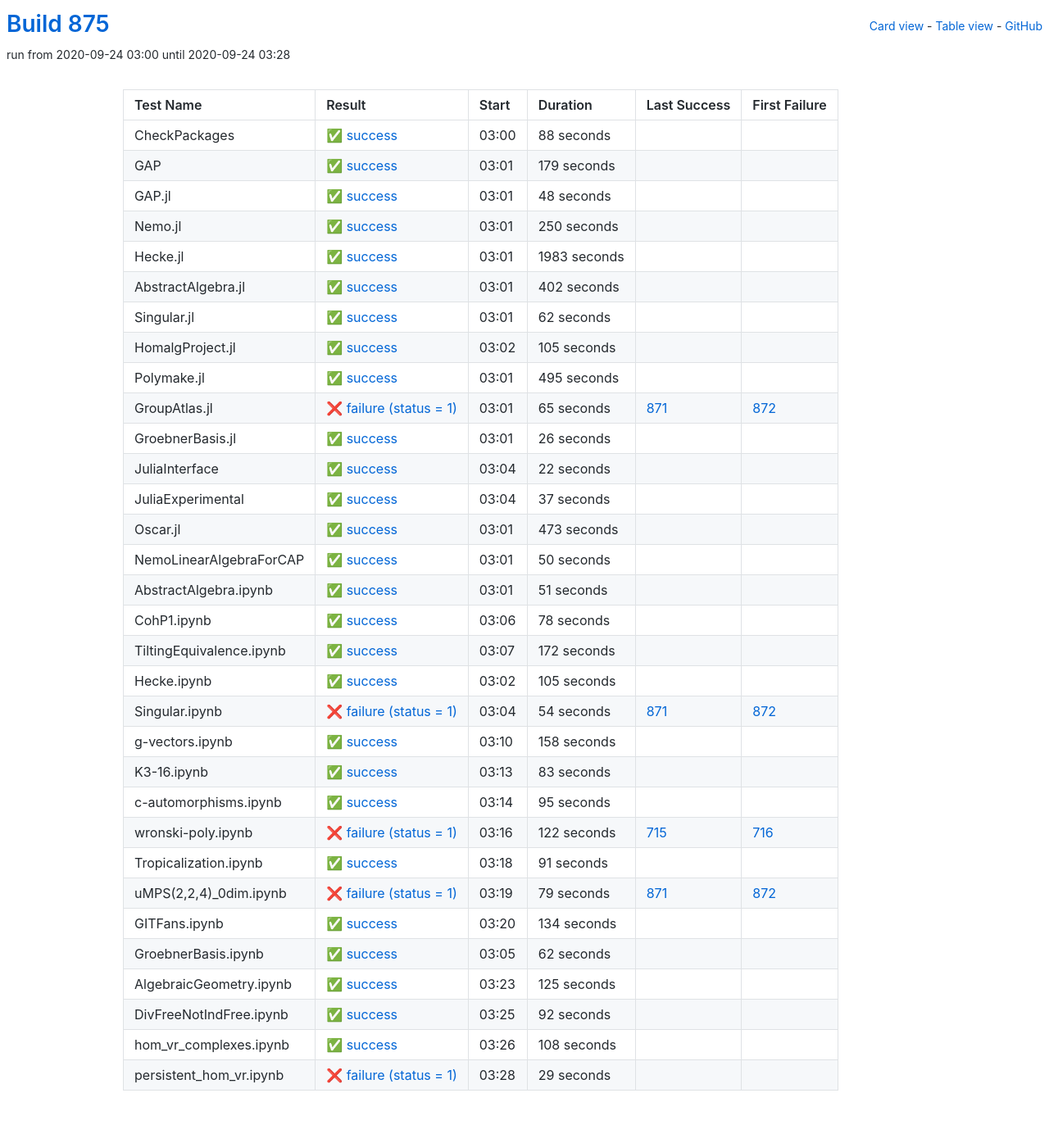
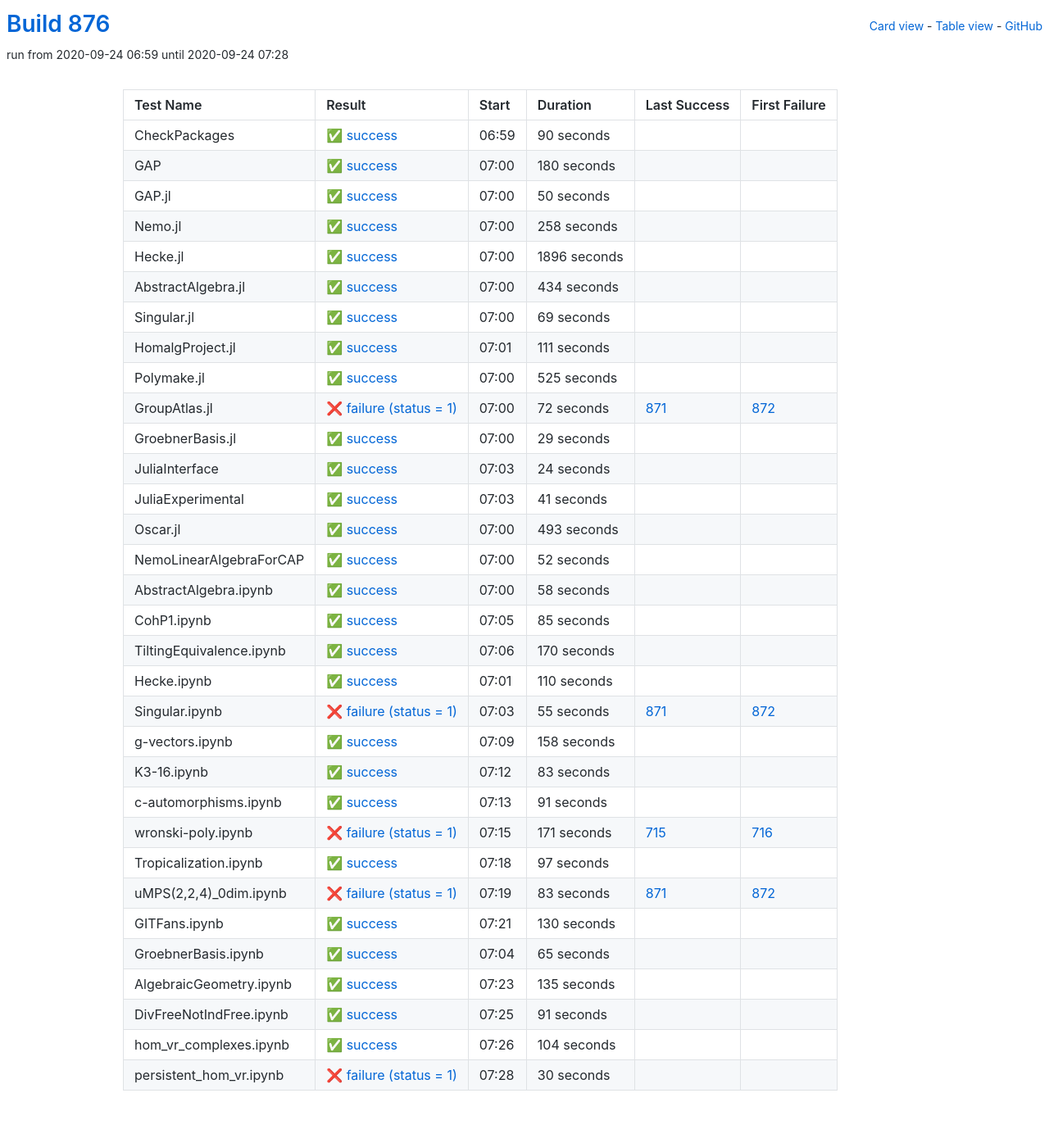
Before and after one commit to oscar-system/oscar-ci-status-stable, a Jekyll site: the page built from table.html, in a window 1280 px wide. Shown: the whole page at 82% size. Built offline with Jekyll 4.4.1, drawn with Linux system fonts in a browser that asks for light colours.

Commit message:
Build #876

```diff
--- a/_data/ci.yml
+++ b/_data/ci.yml
@@ -1,6 +1,6 @@
 ---
-build: 875
-build_url: https://oscarci.mathematik.uni-kl.de/job/oscar-stable/875/
+build: 876
+build_url: https://oscarci.mathematik.uni-kl.de/job/oscar-stable/876/
 job: oscar-stable
 organization: oscar-system
 repo: oscar-ci-status-stable
@@ -8,176 +8,32 @@ repourl: https://github.com/oscar-system/oscar-ci-status-stable
 tests:
 - name: CheckPackages
   id: checkpackages
-  log: https://oscarci.mathematik.uni-kl.de/job/oscar-stable/875/artifact/logs/build-875/CheckPackages.log
-  start: 2020-09-24 03:00
+  log: https://oscarci.mathematik.uni-kl.de/job/oscar-stable/876/artifact/logs/build-876/CheckPackages.log
+  start: 2020-09-24 06:59
   success: true
   exitcode: 0
   status: success
-  duration: 88
+  duration: 90
   last_success: false
   last_success_url:
   first_failure: false
   first_failure_url:
 - name: GAP
   id: gap
-  log: https://oscarci.mathematik.uni-kl.de/job/oscar-stable/875/artifact/logs/build-875/GAP.log
-  start: 2020-09-24 03:01
+  log: https://oscarci.mathematik.uni-kl.de/job/oscar-stable/876/artifact/logs/build-876/GAP.log
+  start: 2020-09-24 07:00
   success: true
   exitcode: 0
   status: success
-  duration: 179
+  duration: 180
   last_success: false
   last_success_url:
   first_failure: false
   first_failure_url:
 - name: GAP.jl
   id: gap-jl
-  log: https://oscarci.mathematik.uni-kl.de/job/oscar-stable/875/artifact/logs/build-875/GAP.jl.log
-  start: 2020-09-24 03:01
-  success: true
-  exitcode: 0
-  status: success
-  duration: 48
-  last_success: false
-  last_success_url:
-  first_failure: false
-  first_failure_url:
-- name: Nemo.jl
-  id: nemo-jl
-  log: https://oscarci.mathematik.uni-kl.de/job/oscar-stable/875/artifact/logs/build-875/Nemo.jl.log
-  start: 2020-09-24 03:01
-  success: true
-  exitcode: 0
-  status: success
-  duration: 250
-  last_success: false
-  last_success_url:
-  first_failure: false
-  first_failure_url:
-- name: Hecke.jl
-  id: hecke-jl
-  log: https://oscarci.mathematik.uni-kl.de/job/oscar-stable/875/artifact/logs/build-875/Hecke.jl.log
-  start: 2020-09-24 03:01
-  success: true
-  exitcode: 0
-  status: success
-  duration: 1983
-  last_success: false
-  last_success_url:
-  first_failure: false
-  first_failure_url:
-- name: AbstractAlgebra.jl
-  id: abstractalgebra-jl
-  log: https://oscarci.mathematik.uni-kl.de/job/oscar-stable/875/artifact/logs/build-875/AbstractAlgebra.jl.log
-  start: 2020-09-24 03:01
-  success: true
-  exitcode: 0
-  status: success
-  duration: 402
-  last_success: false
-  last_success_url:
-  first_failure: false
-  first_failure_url:
-- name: Singular.jl
-  id: singular-jl
-  log: https://oscarci.mathematik.uni-kl.de/job/oscar-stable/875/artifact/logs/build-875/Singular.jl.log
-  start: 2020-09-24 03:01
-  success: true
-  exitcode: 0
-  status: success
-  duration: 62
-  last_success: false
-  last_success_url:
-  first_failure: false
-  first_failure_url:
-- name: HomalgProject.jl
-  id: homalgproject-jl
-  log: https://oscarci.mathematik.uni-kl.de/job/oscar-stable/875/artifact/logs/build-875/HomalgProject.jl.log
-  start: 2020-09-24 03:02
-  success: true
-  exitcode: 0
-  status: success
-  duration: 105
-  last_success: false
-  last_success_url:
-  first_failure: false
-  first_failure_url:
-- name: Polymake.jl
-  id: polymake-jl
-  log: https://oscarci.mathematik.uni-kl.de/job/oscar-stable/875/artifact/logs/build-875/Polymake.jl.log
-  start: 2020-09-24 03:01
-  success: true
-  exitcode: 0
-  status: success
-  duration: 495
-  last_success: false
-  last_success_url:
-  first_failure: false
-  first_failure_url:
-- name: GroupAtlas.jl
-  id: groupatlas-jl
-  log: https://oscarci.mathematik.uni-kl.de/job/oscar-stable/875/artifact/logs/build-875/GroupAtlas.jl.log
-  start: 2020-09-24 03:01
-  success: false
-  exitcode: 1
-  status: failure
-  duration: 65
-  last_success: 871
-  last_success_url: https://oscarci.mathematik.uni-kl.de/job/oscar-stable/871/
-  first_failure: 872
-  first_failure_url: https://oscarci.mathematik.uni-kl.de/job/oscar-stable/872/
-- name: GroebnerBasis.jl
-  id: groebnerbasis-jl
-  log: https://oscarci.mathematik.uni-kl.de/job/oscar-stable/875/artifact/logs/build-875/GroebnerBasis.jl.log
-  start: 2020-09-24 03:01
-  success: true
-  exitcode: 0
-  status: success
-  duration: 26
-  last_success: false
-  last_success_url:
-  first_failure: false
-  first_failure_url:
-- name: JuliaInterface
-  id: juliainterface
-  log: https://oscarci.mathematik.uni-kl.de/job/oscar-stable/875/artifact/logs/build-875/JuliaInterface.log
-  start: 2020-09-24 03:04
-  success: true
-  exitcode: 0
-  status: success
-  duration: 22
-  last_success: false
-  last_success_url:
-  first_failure: false
-  first_failure_url:
-- name: JuliaExperimental
-  id: juliaexperimental
-  log: https://oscarci.mathematik.uni-kl.de/job/oscar-stable/875/artifact/logs/build-875/JuliaExperimental.log
-  start: 2020-09-24 03:04
-  success: true
-  exitcode: 0
-  status: success
-  duration: 37
-  last_success: false
-  last_success_url:
-  first_failure: false
-  first_failure_url:
-- name: Oscar.jl
-  id: oscar-jl
-  log: https://oscarci.mathematik.uni-kl.de/job/oscar-stable/875/artifact/logs/build-875/Oscar.jl.log
-  start: 2020-09-24 03:01
-  success: true
-  exitcode: 0
-  status: success
-  duration: 473
-  last_success: false
-  last_success_url:
-  first_failure: false
-  first_failure_url:
-- name: NemoLinearAlgebraForCAP
-  id: nemolinearalgebraforcap
-  log: https://oscarci.mathematik.uni-kl.de/job/oscar-stable/875/artifact/logs/build-875/NemoLinearAlgebraForCAP.log
-  start: 2020-09-24 03:01
+  log: https://oscarci.mathematik.uni-kl.de/job/oscar-stable/876/artifact/logs/build-876/GAP.jl.log
+  start: 2020-09-24 07:00
   success: true
   exitcode: 0
   status: success
@@ -186,70 +42,214 @@ tests:
   last_success_url:
   first_failure: false
   first_failure_url:
-- name: AbstractAlgebra.ipynb
-  id: abstractalgebra-ipynb
-  log: https://oscarci.mathematik.uni-kl.de/job/oscar-stable/875/artifact/logs/build-875/AbstractAlgebra.ipynb.log
-  start: 2020-09-24 03:01
+- name: Nemo.jl
+  id: nemo-jl
+  log: https://oscarci.mathematik.uni-kl.de/job/oscar-stable/876/artifact/logs/build-876/Nemo.jl.log
+  start: 2020-09-24 07:00
   success: true
   exitcode: 0
   status: success
-  duration: 51
+  duration: 258
+  last_success: false
+  last_success_url:
+  first_failure: false
+  first_failure_url:
+- name: Hecke.jl
+  id: hecke-jl
+  log: https://oscarci.mathematik.uni-kl.de/job/oscar-stable/876/artifact/logs/build-876/Hecke.jl.log
+  start: 2020-09-24 07:00
+  success: true
+  exitcode: 0
+  status: success
+  duration: 1896
+  last_success: false
+  last_success_url:
+  first_failure: false
+  first_failure_url:
+- name: AbstractAlgebra.jl
+  id: abstractalgebra-jl
+  log: https://oscarci.mathematik.uni-kl.de/job/oscar-stable/876/artifact/logs/build-876/AbstractAlgebra.jl.log
+  start: 2020-09-24 07:00
+  success: true
+  exitcode: 0
+  status: success
+  duration: 434
+  last_success: false
+  last_success_url:
+  first_failure: false
+  first_failure_url:
+- name: Singular.jl
+  id: singular-jl
+  log: https://oscarci.mathematik.uni-kl.de/job/oscar-stable/876/artifact/logs/build-876/Singular.jl.log
+  start: 2020-09-24 07:00
+  success: true
+  exitcode: 0
+  status: success
+  duration: 69
+  last_success: false
+  last_success_url:
+  first_failure: false
+  first_failure_url:
+- name: HomalgProject.jl
+  id: homalgproject-jl
+  log: https://oscarci.mathematik.uni-kl.de/job/oscar-stable/876/artifact/logs/build-876/HomalgProject.jl.log
+  start: 2020-09-24 07:01
+  success: true
+  exitcode: 0
+  status: success
+  duration: 111
+  last_success: false
+  last_success_url:
+  first_failure: false
+  first_failure_url:
+- name: Polymake.jl
+  id: polymake-jl
+  log: https://oscarci.mathematik.uni-kl.de/job/oscar-stable/876/artifact/logs/build-876/Polymake.jl.log
+  start: 2020-09-24 07:00
+  success: true
+  exitcode: 0
+  status: success
+  duration: 525
+  last_success: false
+  last_success_url:
+  first_failure: false
+  first_failure_url:
+- name: GroupAtlas.jl
+  id: groupatlas-jl
+  log: https://oscarci.mathematik.uni-kl.de/job/oscar-stable/876/artifact/logs/build-876/GroupAtlas.jl.log
+  start: 2020-09-24 07:00
+  success: false
+  exitcode: 1
+  status: failure
+  duration: 72
+  last_success: 871
+  last_success_url: https://oscarci.mathematik.uni-kl.de/job/oscar-stable/871/
+  first_failure: 872
+  first_failure_url: https://oscarci.mathematik.uni-kl.de/job/oscar-stable/872/
+- name: GroebnerBasis.jl
+  id: groebnerbasis-jl
+  log: https://oscarci.mathematik.uni-kl.de/job/oscar-stable/876/artifact/logs/build-876/GroebnerBasis.jl.log
+  start: 2020-09-24 07:00
+  success: true
+  exitcode: 0
+  status: success
+  duration: 29
+  last_success: false
+  last_success_url:
+  first_failure: false
+  first_failure_url:
+- name: JuliaInterface
+  id: juliainterface
+  log: https://oscarci.mathematik.uni-kl.de/job/oscar-stable/876/artifact/logs/build-876/JuliaInterface.log
+  start: 2020-09-24 07:03
+  success: true
+  exitcode: 0
+  status: success
+  duration: 24
+  last_success: false
+  last_success_url:
+  first_failure: false
+  first_failure_url:
+- name: JuliaExperimental
+  id: juliaexperimental
+  log: https://oscarci.mathematik.uni-kl.de/job/oscar-stable/876/artifact/logs/build-876/JuliaExperimental.log
+  start: 2020-09-24 07:03
+  success: true
+  exitcode: 0
+  status: success
+  duration: 41
+  last_success: false
+  last_success_url:
+  first_failure: false
+  first_failure_url:
+- name: Oscar.jl
+  id: oscar-jl
+  log: https://oscarci.mathematik.uni-kl.de/job/oscar-stable/876/artifact/logs/build-876/Oscar.jl.log
+  start: 2020-09-24 07:00
+  success: true
+  exitcode: 0
+  status: success
+  duration: 493
+  last_success: false
+  last_success_url:
+  first_failure: false
+  first_failure_url:
+- name: NemoLinearAlgebraForCAP
+  id: nemolinearalgebraforcap
+  log: https://oscarci.mathematik.uni-kl.de/job/oscar-stable/876/artifact/logs/build-876/NemoLinearAlgebraForCAP.log
+  start: 2020-09-24 07:00
+  success: true
+  exitcode: 0
+  status: success
+  duration: 52
+  last_success: false
+  last_success_url:
+  first_failure: false
+  first_failure_url:
+- name: AbstractAlgebra.ipynb
+  id: abstractalgebra-ipynb
+  log: https://oscarci.mathematik.uni-kl.de/job/oscar-stable/876/artifact/logs/build-876/AbstractAlgebra.ipynb.log
+  start: 2020-09-24 07:00
+  success: true
+  exitcode: 0
+  status: success
+  duration: 58
   last_success: false
   last_success_url:
   first_failure: false
   first_failure_url:
 - name: CohP1.ipynb
   id: cohp1-ipynb
-  log: https://oscarci.mathematik.uni-kl.de/job/oscar-stable/875/artifact/logs/build-875/CohP1.ipynb.log
-  start: 2020-09-24 03:06
+  log: https://oscarci.mathematik.uni-kl.de/job/oscar-stable/876/artifact/logs/build-876/CohP1.ipynb.log
+  start: 2020-09-24 07:05
   success: true
   exitcode: 0
   status: success
-  duration: 78
+  duration: 85
   last_success: false
   last_success_url:
   first_failure: false
   first_failure_url:
 - name: TiltingEquivalence.ipynb
   id: tiltingequivalence-ipynb
-  log: https://oscarci.mathematik.uni-kl.de/job/oscar-stable/875/artifact/logs/build-875/TiltingEquivalence.ipynb.log
-  start: 2020-09-24 03:07
+  log: https://oscarci.mathematik.uni-kl.de/job/oscar-stable/876/artifact/logs/build-876/TiltingEquivalence.ipynb.log
+  start: 2020-09-24 07:06
   success: true
   exitcode: 0
   status: success
-  duration: 172
+  duration: 170
   last_success: false
   last_success_url:
   first_failure: false
   first_failure_url:
 - name: Hecke.ipynb
   id: hecke-ipynb
-  log: https://oscarci.mathematik.uni-kl.de/job/oscar-stable/875/artifact/logs/build-875/Hecke.ipynb.log
-  start: 2020-09-24 03:02
+  log: https://oscarci.mathematik.uni-kl.de/job/oscar-stable/876/artifact/logs/build-876/Hecke.ipynb.log
+  start: 2020-09-24 07:01
   success: true
   exitcode: 0
   status: success
-  duration: 105
+  duration: 110
   last_success: false
   last_success_url:
   first_failure: false
   first_failure_url:
 - name: Singular.ipynb
   id: singular-ipynb
-  log: https://oscarci.mathematik.uni-kl.de/job/oscar-stable/875/artifact/logs/build-875/Singular.ipynb.log
-  start: 2020-09-24 03:04
+  log: https://oscarci.mathematik.uni-kl.de/job/oscar-stable/876/artifact/logs/build-876/Singular.ipynb.log
+  start: 2020-09-24 07:03
   success: false
   exitcode: 1
   status: failure
-  duration: 54
+  duration: 55
   last_success: 871
   last_success_url: https://oscarci.mathematik.uni-kl.de/job/oscar-stable/871/
   first_failure: 872
   first_failure_url: https://oscarci.mathematik.uni-kl.de/job/oscar-stable/872/
 - name: g-vectors.ipynb
   id: g-vectors-ipynb
-  log: https://oscarci.mathematik.uni-kl.de/job/oscar-stable/875/artifact/logs/build-875/g-vectors.ipynb.log
-  start: 2020-09-24 03:10
+  log: https://oscarci.mathematik.uni-kl.de/job/oscar-stable/876/artifact/logs/build-876/g-vectors.ipynb.log
+  start: 2020-09-24 07:09
   success: true
   exitcode: 0
   status: success
@@ -260,8 +260,8 @@ tests:
   first_failure_url:
 - name: K3-16.ipynb
   id: k3-16-ipynb
-  log: https://oscarci.mathematik.uni-kl.de/job/oscar-stable/875/artifact/logs/build-875/K3-16.ipynb.log
-  start: 2020-09-24 03:13
+  log: https://oscarci.mathematik.uni-kl.de/job/oscar-stable/876/artifact/logs/build-876/K3-16.ipynb.log
+  start: 2020-09-24 07:12
   success: true
   exitcode: 0
   status: success
@@ -272,32 +272,8 @@ tests:
   first_failure_url:
 - name: c-automorphisms.ipynb
   id: c-automorphisms-ipynb
-  log: https://oscarci.mathematik.uni-kl.de/job/oscar-stable/875/artifact/logs/build-875/c-automorphisms.ipynb.log
-  start: 2020-09-24 03:14
-  success: true
-  exitcode: 0
-  status: success
-  duration: 95
-  last_success: false
-  last_success_url:
-  first_failure: false
-  first_failure_url:
-- name: wronski-poly.ipynb
-  id: wronski-poly-ipynb
-  log: https://oscarci.mathematik.uni-kl.de/job/oscar-stable/875/artifact/logs/build-875/wronski-poly.ipynb.log
-  start: 2020-09-24 03:16
-  success: false
-  exitcode: 1
-  status: failure
-  duration: 122
-  last_success: 715
-  last_success_url: https://oscarci.mathematik.uni-kl.de/job/oscar-stable/715/
-  first_failure: 716
-  first_failure_url: https://oscarci.mathematik.uni-kl.de/job/oscar-stable/716/
-- name: Tropicalization.ipynb
-  id: tropicalization-ipynb
-  log: https://oscarci.mathematik.uni-kl.de/job/oscar-stable/875/artifact/logs/build-875/Tropicalization.ipynb.log
-  start: 2020-09-24 03:18
+  log: https://oscarci.mathematik.uni-kl.de/job/oscar-stable/876/artifact/logs/build-876/c-automorphisms.ipynb.log
+  start: 2020-09-24 07:13
   success: true
   exitcode: 0
   status: success
@@ -306,86 +282,110 @@ tests:
   last_success_url:
   first_failure: false
   first_failure_url:
-- name: uMPS(2,2,4)_0dim.ipynb
-  id: umps-2-2-4-0dim-ipynb
-  log: https://oscarci.mathematik.uni-kl.de/job/oscar-stable/875/artifact/logs/build-875/uMPS-2-2-4-_0dim.ipynb.log
-  start: 2020-09-24 03:19
+- name: wronski-poly.ipynb
+  id: wronski-poly-ipynb
+  log: https://oscarci.mathematik.uni-kl.de/job/oscar-stable/876/artifact/logs/build-876/wronski-poly.ipynb.log
+  start: 2020-09-24 07:15
   success: false
   exitcode: 1
   status: failure
-  duration: 79
+  duration: 171
+  last_success: 715
+  last_success_url: https://oscarci.mathematik.uni-kl.de/job/oscar-stable/715/
+  first_failure: 716
+  first_failure_url: https://oscarci.mathematik.uni-kl.de/job/oscar-stable/716/
+- name: Tropicalization.ipynb
+  id: tropicalization-ipynb
+  log: https://oscarci.mathematik.uni-kl.de/job/oscar-stable/876/artifact/logs/build-876/Tropicalization.ipynb.log
+  start: 2020-09-24 07:18
+  success: true
+  exitcode: 0
+  status: success
+  duration: 97
+  last_success: false
+  last_success_url:
+  first_failure: false
+  first_failure_url:
+- name: uMPS(2,2,4)_0dim.ipynb
+  id: umps-2-2-4-0dim-ipynb
+  log: https://oscarci.mathematik.uni-kl.de/job/oscar-stable/876/artifact/logs/build-876/uMPS-2-2-4-_0dim.ipynb.log
+  start: 2020-09-24 07:19
+  success: false
+  exitcode: 1
+  status: failure
+  duration: 83
   last_success: 871
   last_success_url: https://oscarci.mathematik.uni-kl.de/job/oscar-stable/871/
   first_failure: 872
   first_failure_url: https://oscarci.mathematik.uni-kl.de/job/oscar-stable/872/
 - name: GITFans.ipynb
   id: gitfans-ipynb
-  log: https://oscarci.mathematik.uni-kl.de/job/oscar-stable/875/artifact/logs/build-875/GITFans.ipynb.log
-  start: 2020-09-24 03:20
+  log: https://oscarci.mathematik.uni-kl.de/job/oscar-stable/876/artifact/logs/build-876/GITFans.ipynb.log
+  start: 2020-09-24 07:21
   success: true
   exitcode: 0
   status: success
-  duration: 134
+  duration: 130
   last_success: false
   last_success_url:
   first_failure: false
   first_failure_url:
 - name: GroebnerBasis.ipynb
   id: groebnerbasis-ipynb
-  log: https://oscarci.mathematik.uni-kl.de/job/oscar-stable/875/artifact/logs/build-875/GroebnerBasis.ipynb.log
-  start: 2020-09-24 03:05
+  log: https://oscarci.mathematik.uni-kl.de/job/oscar-stable/876/artifact/logs/build-876/GroebnerBasis.ipynb.log
+  start: 2020-09-24 07:04
   success: true
   exitcode: 0
   status: success
-  duration: 62
+  duration: 65
   last_success: false
   last_success_url:
   first_failure: false
   first_failure_url:
 - name: AlgebraicGeometry.ipynb
   id: algebraicgeometry-ipynb
-  log: https://oscarci.mathematik.uni-kl.de/job/oscar-stable/875/artifact/logs/build-875/AlgebraicGeometry.ipynb.log
-  start: 2020-09-24 03:23
+  log: https://oscarci.mathematik.uni-kl.de/job/oscar-stable/876/artifact/logs/build-876/AlgebraicGeometry.ipynb.log
+  start: 2020-09-24 07:23
   success: true
   exitcode: 0
   status: success
-  duration: 125
+  duration: 135
   last_success: false
   last_success_url:
   first_failure: false
   first_failure_url:
 - name: DivFreeNotIndFree.ipynb
   id: divfreenotindfree-ipynb
-  log: https://oscarci.mathematik.uni-kl.de/job/oscar-stable/875/artifact/logs/build-875/DivFreeNotIndFree.ipynb.log
-  start: 2020-09-24 03:25
+  log: https://oscarci.mathematik.uni-kl.de/job/oscar-stable/876/artifact/logs/build-876/DivFreeNotIndFree.ipynb.log
+  start: 2020-09-24 07:25
   success: true
   exitcode: 0
   status: success
-  duration: 92
+  duration: 91
   last_success: false
   last_success_url:
   first_failure: false
   first_failure_url:
 - name: hom_vr_complexes.ipynb
   id: hom-vr-complexes-ipynb
-  log: https://oscarci.mathematik.uni-kl.de/job/oscar-stable/875/artifact/logs/build-875/hom_vr_complexes.ipynb.log
-  start: 2020-09-24 03:26
+  log: https://oscarci.mathematik.uni-kl.de/job/oscar-stable/876/artifact/logs/build-876/hom_vr_complexes.ipynb.log
+  start: 2020-09-24 07:26
   success: true
   exitcode: 0
   status: success
-  duration: 108
+  duration: 104
   last_success: false
   last_success_url:
   first_failure: false
   first_failure_url:
 - name: persistent_hom_vr.ipynb
   id: persistent-hom-vr-ipynb
-  log: https://oscarci.mathematik.uni-kl.de/job/oscar-stable/875/artifact/logs/build-875/persistent_hom_vr.ipynb.log
-  start: 2020-09-24 03:28
+  log: https://oscarci.mathematik.uni-kl.de/job/oscar-stable/876/artifact/logs/build-876/persistent_hom_vr.ipynb.log
+  start: 2020-09-24 07:28
   success: false
   exitcode: 1
   status: failure
-  duration: 29
+  duration: 30
   last_success: false
   last_success_url:
   first_failure: false
```
Also changed, not shown: README.md.
